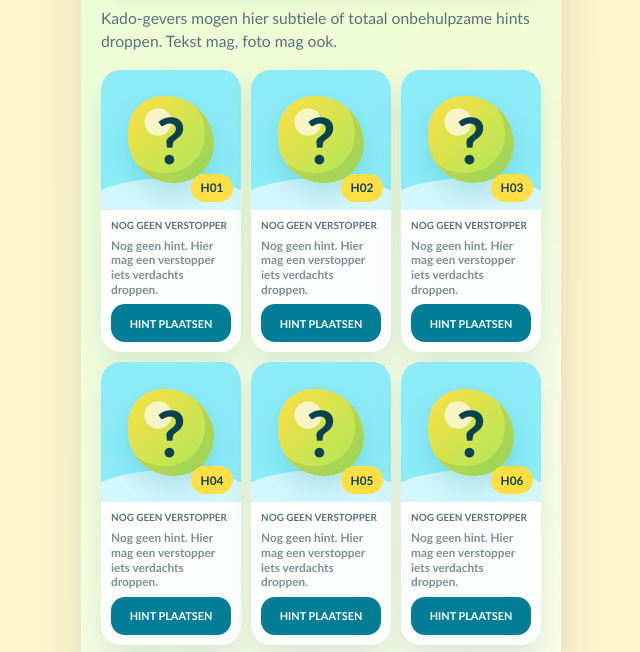
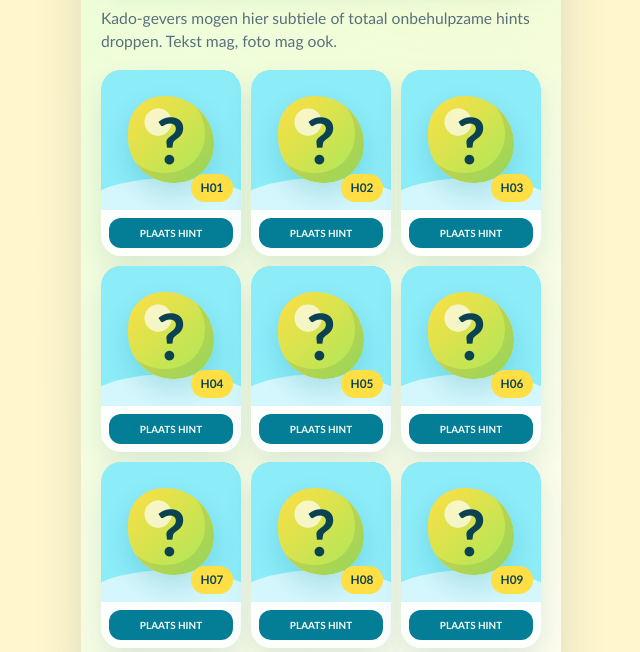
Before and after one commit to gtrolo/duckhunt100, a website: page index.html in a window 1280 px wide. Shown: the part 11209-11861 px from the top of the page, without its empty margins (319-959 px from the left). Drawn offline with Linux system fonts and the light colour scheme; no server answers.

Commit message:
Clean up hint cards

```diff
--- a/script.js
+++ b/script.js
@@ -808,9 +808,10 @@
     badge.textContent = `H${String(hint.id).padStart(2, "0")}`;
     author.textContent = hasText || hasImage
       ? `Van ${hint.name.trim() || "anonieme verstopper"}`
-      : "Nog geen verstopper";
-    text.textContent = hasText ? hint.text : "Nog geen hint. Hier mag een verstopper iets verdachts droppen.";
-    editButton.textContent = hasText || hasImage ? "Bekijken" : "Hint plaatsen";
+      : "";
+    text.textContent = hasText ? hint.text : "";
+    editButton.textContent = "Plaats hint";
+    editButton.hidden = hasText || hasImage;
     imageButton.setAttribute("aria-label", `Bekijk hint ${hint.id}`);
     image.onerror = () => {
       image.removeAttribute("src");
--- a/styles.css
+++ b/styles.css
@@ -948,6 +948,11 @@
   padding: 10px;
 }
 
+.hint-card.is-empty .hint-body {
+  gap: 0;
+  padding: 8px;
+}
+
 .hint-author {
   min-height: 1.2em;
   margin: 0;
@@ -969,27 +974,28 @@
   overflow-wrap: anywhere;
 }
 
-.hint-card.is-empty .hint-text {
-  color: var(--muted);
-  opacity: 0.78;
-}
-
+.hint-card.is-empty .hint-text,
 .hint-card.is-empty .hint-author {
-  color: var(--muted);
+  display: none;
 }
 
 .hint-edit-button {
   width: 100%;
-  min-height: 38px;
-  padding: 8px;
+  min-height: 30px;
+  padding: 6px 8px;
   color: var(--foam);
   background: var(--pool-deep);
   border: 0;
-  border-radius: 14px;
-  font-size: 0.68rem;
-  font-weight: 950;
-  text-transform: uppercase;
+  border-radius: 12px;
+  font-size: 0.62rem;
+  font-weight: 950;
+  text-transform: uppercase;
+  white-space: nowrap;
   cursor: pointer;
+}
+
+.hint-edit-button[hidden] {
+  display: none;
 }
 
 .hint-card:not(.is-empty) .hint-edit-button {
```
